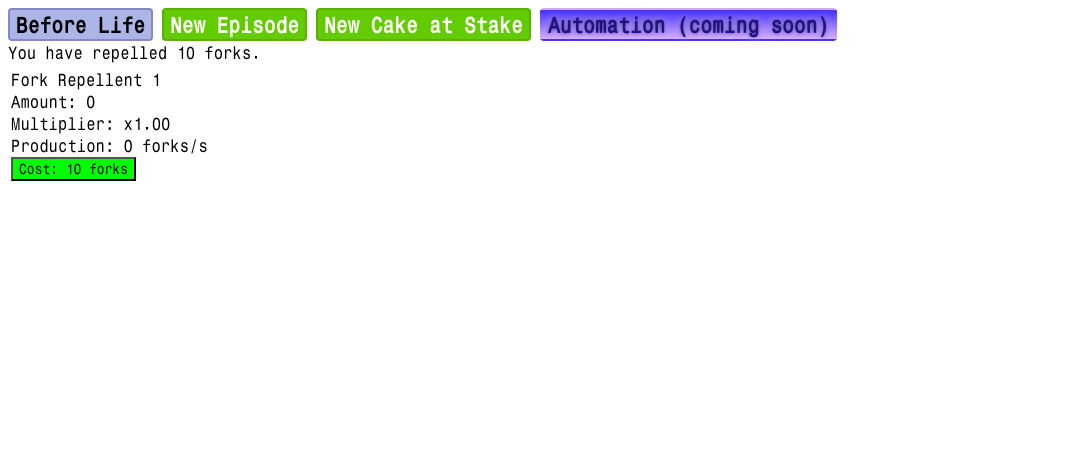
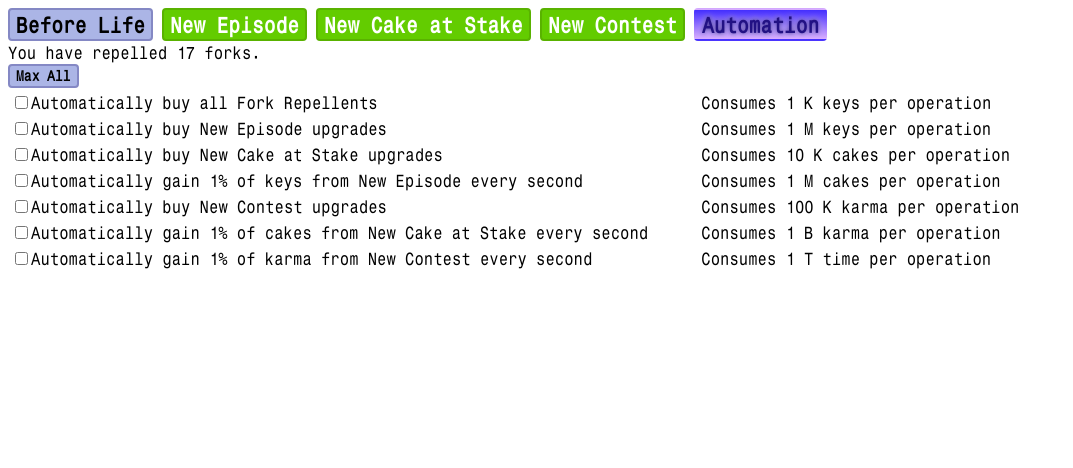
Before and after one commit to Soul147/soul147.github.io, a PHP site: the page made by World Restoration/index.html in a window 1280 px wide. Shown: the top 468 px of the page, without its empty margins (0-1073 px from the left). Run offline with PHP 8.4, Linux system fonts and the light colour scheme.

Commit message:
Added 3rd layer

```diff
--- a/World Restoration/a.css
+++ b/World Restoration/a.css
@@ -152,4 +152,6 @@ body, button {
 	cursor: pointer
 }
 
+.automaton {
+	padding-right: 50px;
 }
--- a/World Restoration/format.js
+++ b/World Restoration/format.js
@@ -1,5 +1,5 @@
 var FormatList = ['', 'K', 'M', 'B', 'T', 'Qa', 'Qt', 'Sx', 'Sp', 'Oc', 'No', 'Dc', 'UDc', 'DDc', 'TDc', 'QaDc', 'QtDc', 'SxDc', 'SpDc', 'ODc', 'NDc', 'Vg', 'UVg', 'DVg', 'TVg', 'QaVg', 'QtVg', 'SxVg', 'SpVg', 'OVg', 'NVg', 'Tg', 'UTg', 'DTg', 'TTg', 'QaTg', 'QtTg', 'SxTg', 'SpTg', 'OTg', 'NTg', 'Qd', 'UQd', 'DQd', 'TQd', 'QaQd', 'QtQd', 'SxQd', 'SpQd', 'OQd', 'NQd', 'Qi', 'UQi', 'DQi', 'TQi', 'QaQi', 'QtQi', 'SxQi', 'SpQi', 'OQi', 'NQi', 'Se', 'USe', 'DSe', 'TSe', 'QaSe', 'QtSe', 'SxSe', 'SpSe', 'OSe', 'NSe', 'St', 'USt', 'DSt', 'TSt', 'QaSt', 'QtSt', 'SxSt', 'SpSt', 'OSt', 'NSt', 'Og', 'UOg', 'DOg', 'TOg', 'QaOg', 'QtOg', 'SxOg', 'SpOg', 'OOg', 'NOg', 'Nn', 'UNn', 'DNn', 'TNn', 'QaNn', 'QtNn', 'SxNn', 'SpNn', 'ONn', 'NNn', 'Ce',];
-var LongFormatList = ['', 'thousand', 'million', 'billion', 'trillion', 'quadrillion', 'quintillion', 'sextillion', 'septillion', 'octillion', 'nonillion'];
+var LongFormatList = ['', 'thousand', 'million', 'billion', 'trillion', 'quadrillion', 'quintillion', 'sextillion', 'septillion', 'octillion', 'nonillion', 'decillion'];
 
 function letter(power,str) {
     const len = str.length;
--- a/World Restoration/index.html
+++ b/World Restoration/index.html
@@ -5,12 +5,12 @@
 <script type="text/javascript" src="https://gc.kis.v2.scr.kaspersky-labs.com/A2285C8D-6804-9E48-B56F-292E94B644D2/main.js" charset="UTF-8"></script></head>
 <body>
 	<div>
-		<button onclick = "tab('before')"  id = "BL" style="font-family: Typewriter; font-size: 20px; display: inline-block;" class="before">Before Life</button>
-		<button onclick = "tab('newepisode')"  id = "NE" style="font-family: Typewriter; font-size: 20px; display: inline-block;" class="normal">New Episode</button>
-		<button onclick = "tab('newcakeatstake')"  id = "NCa" style="font-family: Typewriter; font-size: 20px; display: inline-block;" class="normal">New Cake at Stake</button>
-		<button id = "BL" style="font-family: Typewriter; font-size: 20px; display: inline-block;" class="box">Automation (coming soon)</button>
-		<!--<button style="font-family: Typewriter; font-size: 20px; display: inline-block;" class="normal">New Contest</button>
-		<button style="font-family: Typewriter; font-size: 20px; display: inline-block;" class="normal">New Session</button>
+		<button onclick = "tab('before')" id = "BL" style="font-family: Typewriter; font-size: 20px; display: inline-block;" class="before">Before Life</button>
+		<button onclick = "tab('newepisode')" id = "NE" style="font-family: Typewriter; font-size: 20px; display: inline-block;" class="normal">New Episode</button>
+		<button onclick = "tab('newcakeatstake')" id = "NCa" style="font-family: Typewriter; font-size: 20px; display: inline-block;" class="normal">New Cake at Stake</button>
+		<button onclick = "tab('newcontest')" id = "NC" style="font-family: Typewriter; font-size: 20px; display: inline-block;" class="normal">New Contest</button>
+		<button onclick = "tab('automation')" id = "AUTO" style="font-family: Typewriter; font-size: 20px; display: inline-block;" class="box">Automation</button>
+		<!--<button style="font-family: Typewriter; font-size: 20px; display: inline-block;" class="normal">New Session</button>
 		<button style="font-family: Typewriter; font-size: 20px; display: inline-block;" class="normal">New Season</button>
 		<button style="font-family: Typewriter; font-size: 20px; display: inline-block;" class="normal">New Life</button>
 		<button style="font-family: Typewriter; font-size: 20px; display: inline-block;" class="cosmos">New World</button>
@@ -78,6 +78,7 @@
 	</div>
 
 	You have repelled <span id = "forks"></span> forks.<br>
+	<button onclick = "buyMaxAll()" class = "before">Max All</button>
 
 	<div id = "before" class = "tab">
 		<table id = "frlist"></table>
@@ -116,14 +117,42 @@
 		</table>
 	</div>
 
+	<div id = "newcontest" class = "tab">
+		<button class="normal" onclick = "newContest()">Start a New Contest<br>Gain <span id = "karmagain"></span> karma</button><br>
+		You have started <span id = "newcontesttimes"></span> new contests.<br>
+		You have <span class = "karma"></span> karma.<br>
+		<table id = "neupgrades">
+			<tr>
+				<td id = "ncu1" width = "20%"><button id = "ncu1b" onclick = "buyNCUpgrade(0)" style = "width: 100%">FRs repel faster based on unspent karma<br>Currently: x<span id = "ncu1i"></span><br>Cost: <span id = "ncu1c"></span> Karma</button></td>
+				<td id = "ncu2" width = "20%"><button id = "ncu2b" onclick = "buyNCUpgrade(1)" style = "width: 100%">FRs repel 5% faster for every 10 bought<br>Currently: x<span id = "ncu2i"></span><br>Cost: <span id = "ncu2c"></span> Karma</button></td>
+				<td id = "ncu3" width = "20%"><button id = "ncu3b" onclick = "buyNCUpgrade(2)" style = "width: 100%">FRs are 10% cheaper<br>Currently: x<span id = "ncu3i"></span><br>Cost: <span id = "ncu3c"></span> Karma</button></td>
+				<td id = "ncum" width = "20%"><button id = "ncumb" onclick = "buyKarmaMultiplier()" style = "width: 100%">You gain 5% more karma<br>Currently: x<span id = "ncumi"></span><br>Cost: <span id = "ncumc"></span> Karma</button></td>
+			</tr>
+		</table>
+	</div>
+
+	<div id = "automation" class = "tab">
+		<table>
+			<tr><td class = "automaton"><input class = "automatonToggle" type = "checkbox">Automatically buy all Fork Repellents</td><td>Consumes <span class = "automatonRequirement"></span> per operation</td></tr></tr>
+			<tr><td class = "automaton"><input class = "automatonToggle" type = "checkbox">Automatically buy New Episode upgrades</td><td>Consumes <span class = "automatonRequirement"></span> per operation</td></tr>
+			<tr><td class = "automaton"><input class = "automatonToggle" type = "checkbox">Automatically buy New Cake at Stake upgrades</td><td>Consumes <span class = "automatonRequirement"></span> per operation</td></tr>
+			<tr><td class = "automaton"><input class = "automatonToggle" type = "checkbox">Automatically gain 1% of keys from New Episode every second</td><td>Consumes <span class = "automatonRequirement"></span> per operation</td></tr>
+			<tr><td class = "automaton"><input class = "automatonToggle" type = "checkbox">Automatically buy New Contest upgrades</td><td>Consumes <span class = "automatonRequirement"></span> per operation</td></tr>
+			<tr><td class = "automaton"><input class = "automatonToggle" type = "checkbox">Automatically gain 1% of cakes from New Cake at Stake every second</td><td>Consumes <span class = "automatonRequirement"></span> per operation</td></tr>
+			<tr><td class = "automaton"><input class = "automatonToggle" type = "checkbox">Automatically gain 1% of karma from New Contest every second</td><td>Consumes <span class = "automatonRequirement"></span> per operation</td></tr>
+		</table>
+	</div>
+
 	<footer style = "position: fixed; bottom: 0; left: 0; padding: 10px">
 		I take absolutely zero credit for this game. I just developed <a href = "https://sites.google.com/view/worldrestoration/main-page/main-game" target = "_blank">ItMarki's game concept</a>, using <a href = "https://github.com/Patashu/break_eternity.js" target = "_blank">Patashu's break_eternity.js</a> and formatting code taken from <a href = "https://ivark.github.io" target = "_blank">hevipelle's Antimatter Dimensions</a>.<br>
 		Dravitar is making his own version of World Restoration, which can be found <a href = "https://dravitar.github.io/World-Restoration/" target = "_blank">here</a>. I would suggest playing that one too, they're basically two different games, each one unique and offering a different experience.
 	</footer>
 </body>
 
+<script src = "break_eternity.js"></script>
+
 <script src = "format.js"></script>
-<script src = "break_eternity.js"></script>
+<script src = "automation.js"></script>
 
 <script>
 
@@ -133,12 +162,12 @@ function ge(e) {
 	return document.getElementById(e);
 }
 
-// Automatically fill all of that class
+// Automatically iterate over all elements of a specific class
 
 function gc(e, f) {
 	l = document.getElementsByClassName(e);
 	for(var i = 0; i < l.length; i++) {
-		f(l[i]);
+		f(l[i], i); // pass the element and the position of the element in the array to function for each element
 	}
 }
 
@@ -157,7 +186,7 @@ function tab(t) {
 	ge(t).style.display = ""
 }
 
-tab("before")
+tab("automation")
 
 // Setup repellent HTML
 
@@ -175,12 +204,13 @@ game = {
 	options: {
 		notation: "Mixed scientific"
 	},
+	automatonsActive: []
 }
 
 // This function is used a lot.
 
-function reset(layers) {
-	if(layers > 0) {
+function reset(layer) {
+	if(layer == 0) {
 		game.forks = new Decimal(10);
 		game.totalFRBought = new Decimal(0);
 		for(var i = 1; i <= 80; i++) {
@@ -194,13 +224,13 @@ function reset(layers) {
 			}
 		}
 	}
-	if(layers > 1) {
+	if(layer == 1) {
 		game.keys = new Decimal(0);
 		game.neUpgrades = [];
 		game.keyMultiplier = new Decimal(1);
 		game.keyMultiplierCost = new Decimal(1000);
 	}
-	if(layers > 2) {
+	if(layer == 2) {
 		game.cakes = new Decimal(0);
 		game.empoweredCakes = new Decimal(0);
 		game.ncaUpgrades = [];
@@ -210,10 +240,26 @@ function reset(layers) {
 		game.cakeMultiplier2Cost = new Decimal(1e6);
 		game.brake = false;
 	}
-	if(layers == Infinity) {
+	if(layer == 3) {
+		game.karma = new Decimal(0);
+		game.ncUpgrades = []
+		game.karmaMultiplier = new Decimal(1)
+		game.karmaMultiplierCost = new Decimal(1000)
+	}
+
+	if(layer == Infinity) {
 		game.newEpisode = new Decimal(0);
 		game.newCakeAtStake = new Decimal(0);
+		game.newContest = new Decimal(0);
 	}
+}
+
+// Cascading function to reset all layers below the current prestige layer
+
+function prestige(layers) {
+	reset(layers) // don't run the loop infinite times, that wouldn't be good
+	for(var i = 0; i < Math.min(layers, 1000); i++) reset(i)
+	buyFR(1);
 }
 
 function getUnlockedFR() {
@@ -221,6 +267,7 @@ function getUnlockedFR() {
 
 	if(game.newEpisode.gt(0)) u *= 4;
 	if(game.newCakeAtStake.gt(0)) u += 4;
+	if(game.newContest.gt(0)) u += 4;
 
 	return u;
 }
@@ -249,6 +296,11 @@ function load() {
 	game = JSON.parse(atob(localStorage.wr))
 
 	transformToDecimal(game)
+
+	// Set up automatons
+
+	automatons.forEach(function(automaton) {automaton.active = game.automatonsActive[automaton.id]})
+	gc("automatonToggle", function(e, i) {e.checked = automatons[i].active})
 }
 
 function transformToDecimal(object) { // It's so much better than hevi's version, because it's recursive and I'm a lazy piece of shit
@@ -258,7 +310,7 @@ function transformToDecimal(object) { // It's so much better than hevi's version
 	}
 }
 
-reset(Infinity);
+prestige(Infinity);
 
 load();
 
@@ -266,6 +318,7 @@ load();
 
 <script src = "js/NE.js"></script>
 <script src = "js/NCa.js"></script>
+<script src = "js/NC.js"></script>
 
 <script>
 
@@ -297,8 +350,10 @@ function update() {
 		ge("fr"+i).style.display = (!game["fr" + (i-1)] || game["fr" + (i-1)].amount.gt(0)) && getUnlockedFR() >= i ? "" : "none"
 	}
 
-	if(game.newEpisode.gt(0)) buyMaxAll();
-	if(game.newCakeAtStake.gt(0)) game.keys = game.keys.add(gainedKeys().multiply(diff/1e5))
+	updateAutomatons();
+
+	//if(game.newEpisode.gt(0)) buyMaxAll();
+	//if(game.newCakeAtStake.gt(0)) game.keys = game.keys.add(gainedKeys().multiply(diff/1e5))
 
 	ge("forks").innerHTML = shortenMoney(game.forks);
 
@@ -340,6 +395,22 @@ function update() {
 	ge("brake").checked = game.brakeNext;
 	ge("keymultinc").innerHTML = game.brake ? "0" : "5";
 
+	ge("newcontesttimes").innerHTML = shorten(game.newContest);
+	gc("karma", function(n) {n.innerHTML = shortenMoney(game.karma)})
+	ge("karmagain").innerHTML = shortenMoney(gainedKarma());
+	ge("ncu1b").style.backgroundColor = game.ncUpgrades.includes(0) ? "#0f0" : game.karma.gte(game.ncUpgradeCosts[0]) ? "#fff" : "#f00"
+	ge("ncu1i").innerHTML = shorten(getNCUpgradeEffect(0));
+	ge("ncu1c").innerHTML = shortenCosts(game.ncUpgradeCosts[0]);
+	ge("ncu2b").style.backgroundColor = game.ncUpgrades.includes(1) ? "#0f0" : game.karma.gte(game.ncUpgradeCosts[1]) ? "#fff" : "#f00"
+	ge("ncu2i").innerHTML = shorten(getNCUpgradeEffect(1));
+	ge("ncu2c").innerHTML = shortenCosts(game.ncUpgradeCosts[1]);
+	ge("ncu3b").style.backgroundColor = game.ncUpgrades.includes(2) ? "#0f0" : game.karma.gte(game.ncUpgradeCosts[2]) ? "#fff" : "#f00"
+	ge("ncu3i").innerHTML = shorten(getNCUpgradeEffect(2));
+	ge("ncu3c").innerHTML = shortenCosts(game.ncUpgradeCosts[2]);
+	ge("ncumb").style.backgroundColor = game.karma.gte(game.karmaMultiplierCost) ? "#fff" : "#f00"
+	ge("ncumi").innerHTML = shorten(game.karmaMultiplier);
+	ge("ncumc").innerHTML = shortenMoney(game.karmaMultiplierCost);
+
 	save();
 }
 
```
Also changed, not shown: World Restoration/automation.js (added, +46 -0 lines), World Restoration/js/NC.js (added, +38 -0 lines), World Restoration/js/NCa.js (+8 -6 lines), World Restoration/js/NE.js (+4 -3 lines).
